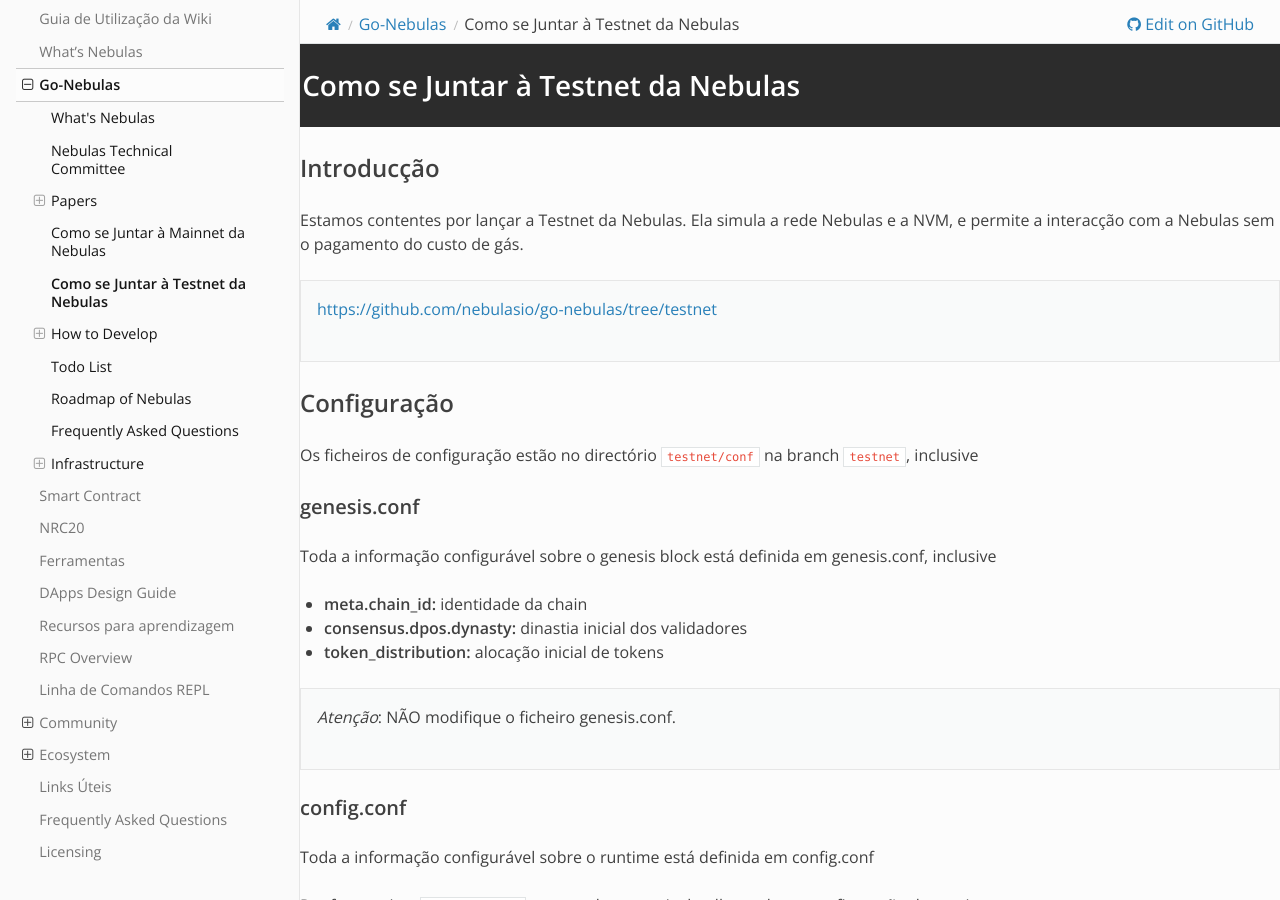
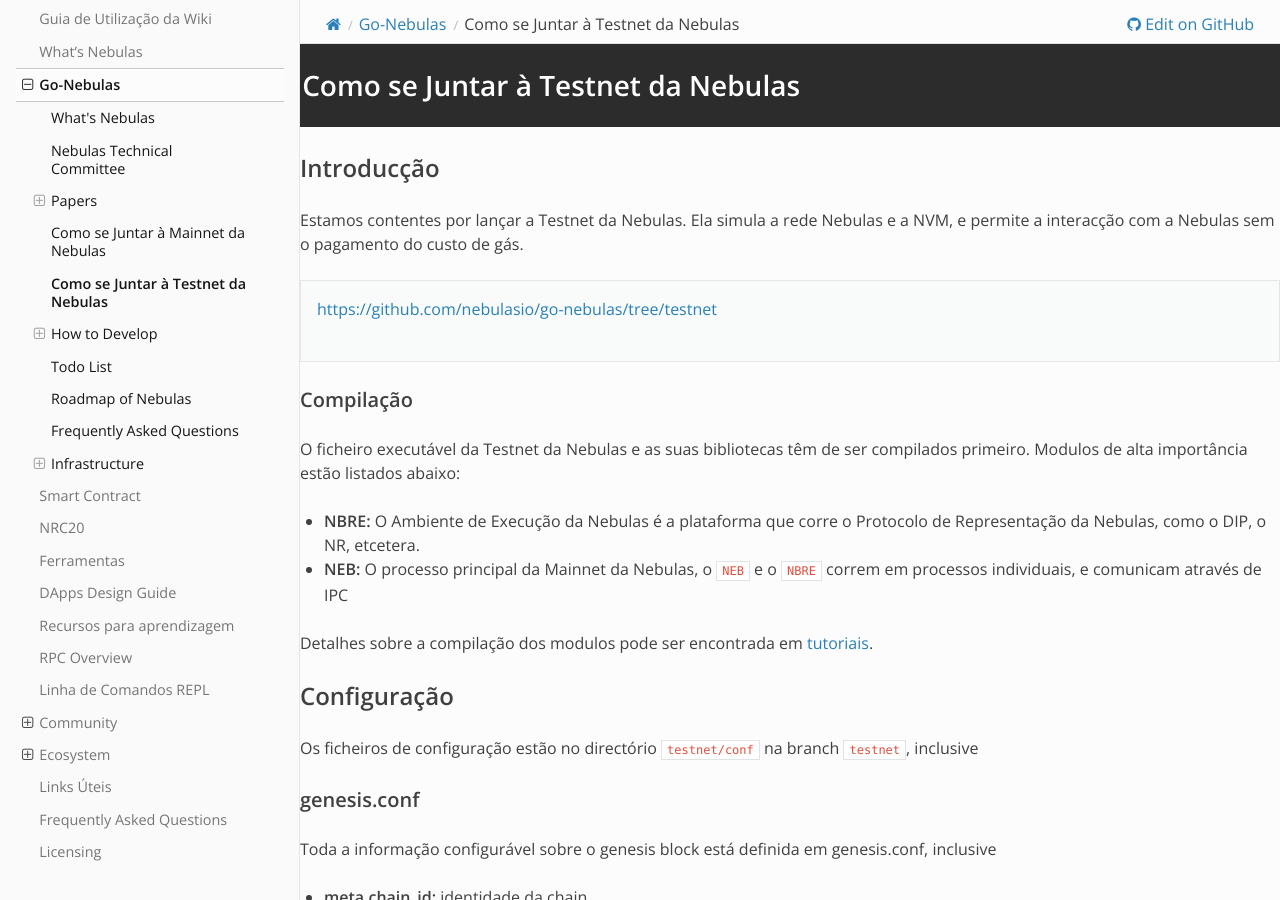
Before and after one commit to nebulasio/nebdocs, a Sphinx documentation site: the page built from docs/go-nebulas/testnet.md, in a window 1280 px wide and 900 px high. Built offline with Sphinx 7.4.7 and the Read the Docs theme 2.0.0, drawn with Linux system fonts in a browser that asks for light colours; pages that are not in the unit, such as notebooks, are missing from menus.

Commit message:
adds compilation instructions to testnet.md

```diff
--- a/docs/go-nebulas/testnet.md
+++ b/docs/go-nebulas/testnet.md
@@ -5,6 +5,15 @@
 Estamos contentes por lançar a Testnet da Nebulas. Ela simula a rede Nebulas e a NVM, e permite a interacção com a Nebulas sem o pagamento do custo de gás.
 
 > [https://github.com/nebulasio/go-nebulas/tree/testnet](https://github.com/nebulasio/go-nebulas/tree/testnet)
+
+### Compilação
+
+O ficheiro executável da Testnet da Nebulas e as suas bibliotecas têm de ser compilados primeiro. Modulos de alta importância estão listados abaixo:
+
+* **NBRE:** O Ambiente de Execução da Nebulas é a plataforma que corre o Protocolo de Representação da Nebulas, como o DIP, o NR, etcetera.
+* **NEB:** O processo principal da Mainnet da Nebulas, o `NEB` e o `NBRE` correm em processos individuais, e comunicam através de IPC
+
+Detalhes sobre a compilação dos modulos pode ser encontrada em [tutoriais](http://wiki.nebulas.io/en/latest/go-nebulas/tutorials/01-installation.html#compile-nebulas).
 
 ## Configuração
 
```
